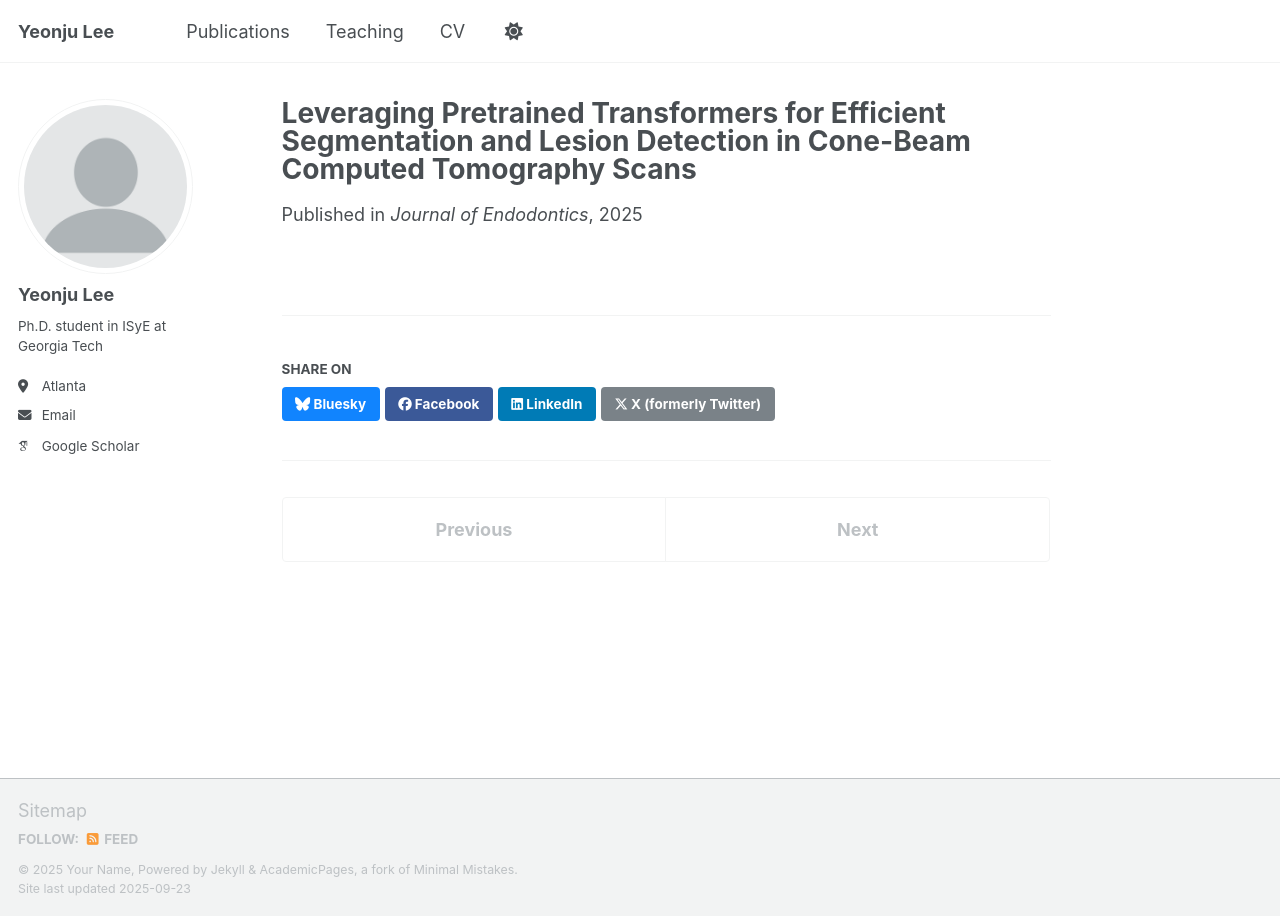
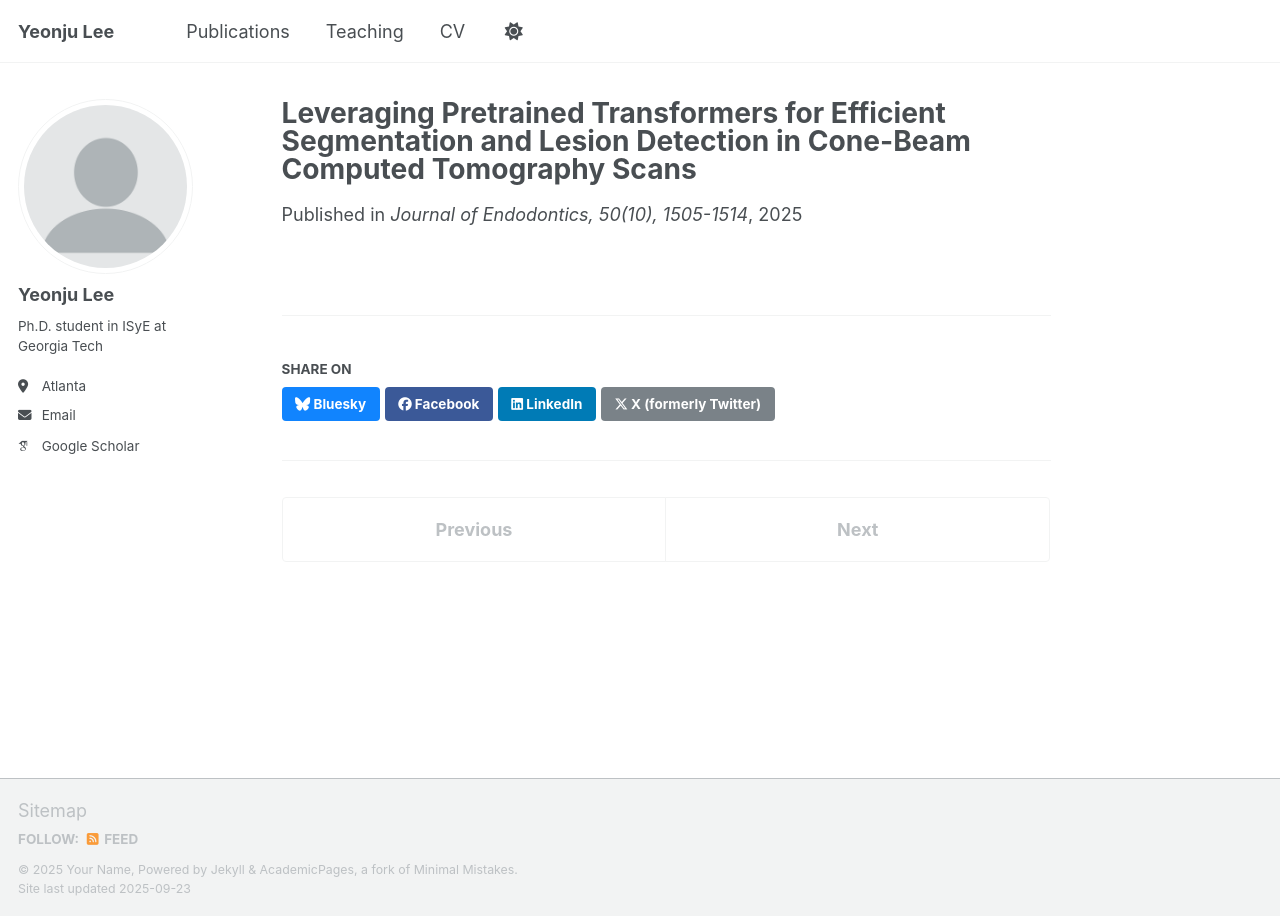
Before and after one commit to ylee845/ylee845.github.io, a Jekyll site: the page built from _publications/paper2.md, in a window 1280 px wide. Built offline with Jekyll 4.4.1, drawn with Linux system fonts in a browser that asks for light colours; some web fonts are replaced; a script that is not in the unit is left out.

Commit message:
Update paper2.md

```diff
--- a/_publications/paper2.md
+++ b/_publications/paper2.md
@@ -5,8 +5,8 @@ collection: publications
 #permalink: /publication/2024-02-17-paper-title-number-4
 #excerpt: 'This paper is about a famous math equation, $$E=mc^2$$'
 #date: 2024-02-17
-venue: 'Journal of Endodontics'
+venue: 'Journal of Endodontics, 50(10), 1505-1514'
 #paperurl: 'http://academicpages.github.io/files/paper3.pdf'
-author: R.Q. Chen, Y. Lee, H. Yan, M. Mupparapu, F. Lure, J. Li, F.C. Setzer
+author: "R.Q. Chen, Y. Lee, H. Yan, M. Mupparapu, F. Lure, J. Li, F.C. Setzer. (2024)"
 #citation: 'Your Name, You. (2024). &quot;Paper Title Number 3.&quot; <i>GitHub Journal of Bugs</i>. 1(3).'
 ---
```
